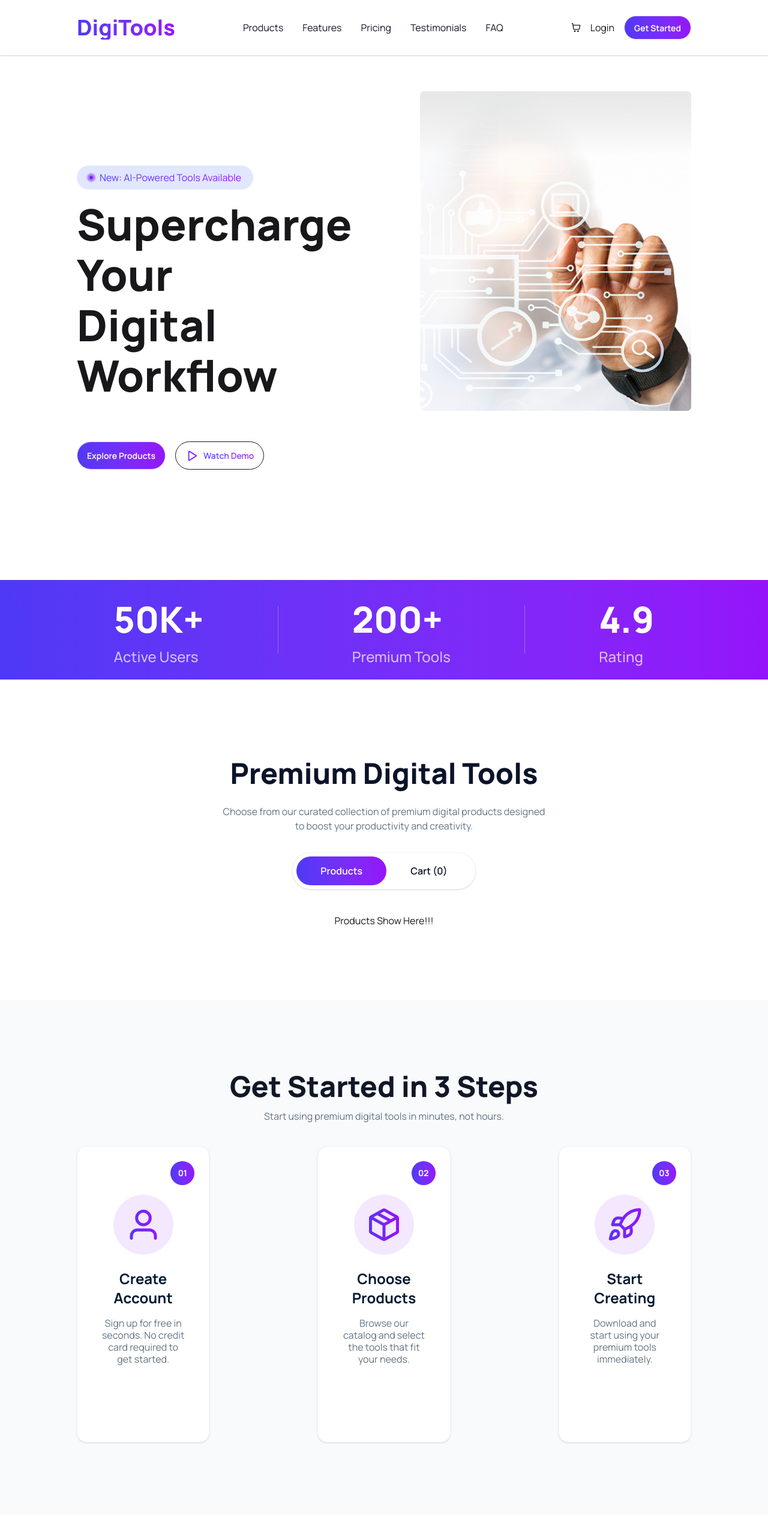
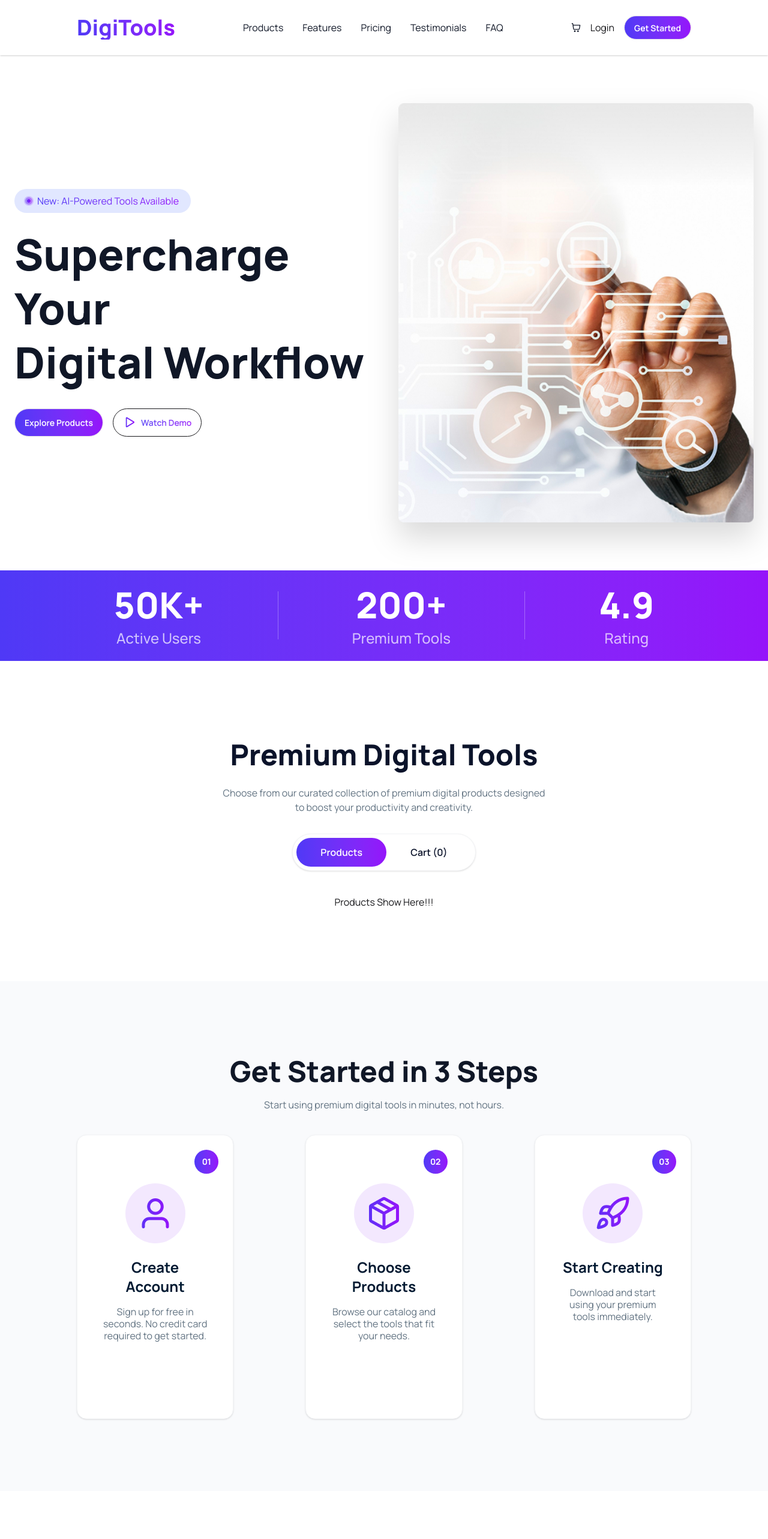
Before and after one commit to Abid-Hossain-Sifat/Assignment6-DigiTools-Platform, a React (Vite) app: page / in a window 1280 px wide. Shown: the top 2566 px of the page at 60% size. Built offline with nearby package versions, Linux system fonts and the light colour scheme.

Commit message:
Complete responsive without Navbar

```diff
--- a/src/Banner.jsx
+++ b/src/Banner.jsx
@@ -5,20 +5,20 @@ import playImg from '/assets/Play.png'
 
 const Banner = () => {
   return (
-    <div className='py-15'>
-        <div className='flex justify-between max-w-[80%] mx-auto'>
-            <div className='py-31'>
+    <div className='py-10 md:py-20 px-6'>
+        <div className='flex flex-col md:flex-row justify-between items-center max-w-7xl mx-auto gap-12'>
+            <div className='w-full md:w-1/2 text-center md:text-left'>
                 <div className='flex gap-1.5 bg-[#E1E7FF] py-2 px-4 max-w-73.5 rounded-full'>
                     <img className='w-4 h-4 my-auto' src={TooltipImg} alt="" />
                     <p className='bg-linear-to-r from-[#4F39F6] to-[#9514FA] bg-clip-text text-transparent'>
                         New: AI-Powered Tools Available
                     </p>
                 </div>
-                <h1 className='text-[72px] font-extrabold mt-4 mb-17 leading-21'>
+                <h1 className='text-4xl md:text-6xl lg:text-7xl font-extrabold mt-6 mb-8 leading-tight text-[#101727]'>
                     Supercharge Your <br /> Digital Workflow
                 </h1>
 
-                <div className='flex gap-4'>
+                <div className='flex flex-col sm:flex-row gap-4 justify-center md:justify-start'>
                 <button className='btn h-auto w-auto bg-linear-to-r from-[#4F39F6] to-[#9514FA] rounded-full text-white py-3 px-4 hover:shadow-sm'>
                     <p>Explore Products</p>
                 </button>
@@ -29,8 +29,8 @@ const Banner = () => {
                 </button>
                 </div>
             </div>
-            <div>
-                <img src={bannerImg} alt="" />
+            <div className='w-full md:w-1/2'>
+                <img className='w-full h-auto object-contain drop-shadow-2xl' src={bannerImg} alt="" />
             </div>
         </div>
     </div>
--- a/src/Footer.jsx
+++ b/src/Footer.jsx
@@ -3,8 +3,8 @@ import React from 'react'
 const Footer = () => {
   return (
     <div className='bg-[#101727]'>
-      <div className='flex justify-between max-w-[80%] mx-auto pt-30 pb-20'>
-        <div className='space-y-4'>
+      <div className='grid grid-cols-2 md:grid-cols-3 lg:flex lg:justify-between gap-10 max-w-[90%] md:max-w-[80%] mx-auto pt-16 md:pt-30 pb-12 md:pb-20'>
+        <div className='space-y-4 col-span-2 md:col-span-3 lg:col-span-1'>
             <h1 className='text-4xl font-extrabold text-white'>
                 DigiTools
             </h1>
@@ -33,7 +33,7 @@ const Footer = () => {
             <a className="text-[16px] leading-6">Community</a>
             <a className="text-[16px] leading-6">Contact</a>
         </div>
-        <div className='space-y-4'>
+        <div className='space-y-4 col-span-2 md:col-span-3 lg:col-span-1'>
             <h6 className="text-[20px] leading-[28px] font-medium text-white">Social</h6>
             <div className="grid grid-flow-col gap-4">
                 <a className="bg-white p-3 rounded-full shadow-md flex items-center justify-center transition-transform hover:scale-110 group">
@@ -58,11 +58,11 @@ const Footer = () => {
       </div>
 
       <div className='bg-[#E5E7EB50] h-px max-w-[80%] mx-auto'></div>
-      <div className='flex justify-between max-w-[80%] mx-auto mt-7.5 pb-7.5'>
+      <div className='flex flex-col md:flex-row justify-center md:justify-between items-center gap-6 max-w-[80%] mx-auto mt-8 pb-8 text-center md:text-left'>
         <div>
             <p className='text-[16px] leading-6 text-[#FAFAFA]'>© 2026 Digitools. All rights reserved.</p>
         </div>
-        <div className='flex gap-20'>
+        <div className='flex flex-wrap justify-center gap-6 md:gap-10 lg:gap-20'>
             <p className='text-[16px] leading-6 text-[#FAFAFA]'>
                 Privacy Policy
             </p>
--- a/src/Started.jsx
+++ b/src/Started.jsx
@@ -7,16 +7,16 @@ const Started = () => {
   return (
     <div className='my-30 bg-[#F9FAFC] py-30'>
         <div className='text-center space-y-4 mb-10'>
-            <h2 className='text-5xl font-extrabold text-[#101727]'>
+            <h2 className='text-3xl md:text-5xl font-extrabold text-[#101727] leading-tight'>
                 Get Started in 3 Steps
             </h2>
             <p className='text-[16px] leading-5 text-[#627382]'>
                 Start using premium digital tools in minutes, not hours.
             </p>
         </div>
-        <div className='grid grid-cols-3 max-w-[80%] mx-auto gap-45'>
+        <div className='grid grid-cols-1 sm:grid-cols-2 md:grid-cols-3 max-w-[90%] lg:max-w-[80%] mx-auto gap-10 md:gap-20 lg:gap-30'>
             {/* Card1  */}
-            <div className='relative p-10 bg-white border border-gray-100 rounded-2xl shadow-sm text-center max-w-sm'>
+            <div className='relative p-8 md:p-10 bg-white border border-gray-100 rounded-2xl shadow-sm text-center w-full mx-auto'>
                 <div className='absolute top-6 right-6 w-10 h-10 flex items-center justify-center bg-linear-to-r from-[#4F39F6] to-[#9514FA] text-white text-sm font-bold rounded-full'>
                     <p>01</p>
                 </div>
@@ -36,7 +36,7 @@ const Started = () => {
             </div>
 
             {/* card2  */}
-            <div className='relative p-10 bg-white border border-gray-100 rounded-2xl shadow-sm text-center max-w-sm'>
+            <div className='relative p-8 md:p-10 bg-white border border-gray-100 rounded-2xl shadow-sm text-center w-full mx-auto'>
                 <div className='absolute top-6 right-6 w-10 h-10 flex items-center justify-center bg-linear-to-r from-[#4F39F6] to-[#9514FA] text-white text-sm font-bold rounded-full'>
                     <p>02</p>
                 </div>
@@ -56,7 +56,7 @@ const Started = () => {
             </div>
 
             {/* card3  */}
-            <div className='relative p-10 bg-white border border-gray-100 rounded-2xl shadow-sm text-center max-w-sm'>
+            <div className='relative p-8 md:p-10 bg-white border border-gray-100 rounded-2xl shadow-sm text-center w-full mx-auto'>
                 <div className='absolute top-6 right-6 w-10 h-10 flex items-center justify-center bg-linear-to-r from-[#4F39F6] to-[#9514FA] text-white text-sm font-bold rounded-full'>
                     <p>03</p>
                 </div>
--- a/src/Statistics.jsx
+++ b/src/Statistics.jsx
@@ -3,25 +3,25 @@ import React from 'react'
 const Statistics = () => {
   return (
     <div className='bg-linear-to-r from-[#4F39F6] to-[#9514FA]'>
-      <div className='max-w-[80%] mx-auto flex justify-around py-5 items-center'>
-        <div>
-            <h1 className='text-[60px] font-extrabold text-white'>50K+</h1>
+      <div className='max-w-[90%] md:max-w-[80%] mx-auto flex flex-col md:flex-row justify-around items-center py-10 md:py-5 gap-8 md:gap-0'>
+        <div className='text-center'>
+            <h1 className='text-[40px] md:text-[60px] font-extrabold text-white leading-tight'>50K+</h1>
             <p className='text-[24px] font-medium text-white/70'>Active Users</p>
         </div>
 
-        <div className='h-20 w-px bg-white/30'></div>
+        <div className='h-px w-40 md:h-20 md:w-px bg-white/30'></div>
 
-        <div>
-            <h1 className='text-[60px] font-extrabold text-white'>
+        <div className='text-center'>
+            <h1 className='text-[40px] md:text-[60px] font-extrabold text-white leading-tight'>
                 200+
             </h1>
             <p className='text-[24px] font-medium text-white/70'>Premium Tools</p>
         </div>
 
-        <div className='h-20 w-px bg-white/30'></div>
+        <div className='h-px w-40 md:h-20 md:w-px bg-white/30'></div>
 
-        <div>
-            <h1 className='text-[60px] font-extrabold text-white'>4.9</h1>
+        <div className='text-center'>
+            <h1 className='text-[40px] md:text-[60px] font-extrabold text-white leading-tight'>4.9</h1>
             <p className='text-[24px] font-medium text-white/70'>Rating</p>
         </div>
       </div>
--- a/src/Transform.jsx
+++ b/src/Transform.jsx
@@ -10,11 +10,11 @@ const Transform = () => {
             <p className='text-[16px] leading-5 text-white/70'>Join thousands of professionals who are already using Digitools to work smarter.<br />Start your free trial today.</p>
         </div>
         {/* button  */}
-        <div className='space-x-4 mb-4'>
-            <button className='btn w-auto h-auto rounded-full py-3.75 px-4 bg-white border border-white'>
+        <div className='flex flex-col sm:flex-row justify-center items-center gap-4 mb-8'>
+            <button className='w-full sm:w-auto rounded-full py-4 px-8 bg-white border border-white font-bold transition-transform hover:scale-105 active:scale-95'>
                 <p className='text-[16px] bg-linear-to-r from-[#4F39F6] to-[#9514FA] bg-clip-text text-transparent'>Explore Products</p>
             </button>
-            <button className='btn w-auto h-auto bg-transparent border border-white text-white rounded-full py-3.75 px-8.75'>
+            <button className='w-full sm:w-auto bg-transparent border border-white text-white rounded-full py-4 px-8 font-bold hover:bg-white/10 transition-colors'>
                 <p>View Pricing</p>
             </button>
         </div>
```
Also changed, not shown: src/Subscription.jsx (+5 -5 lines).
